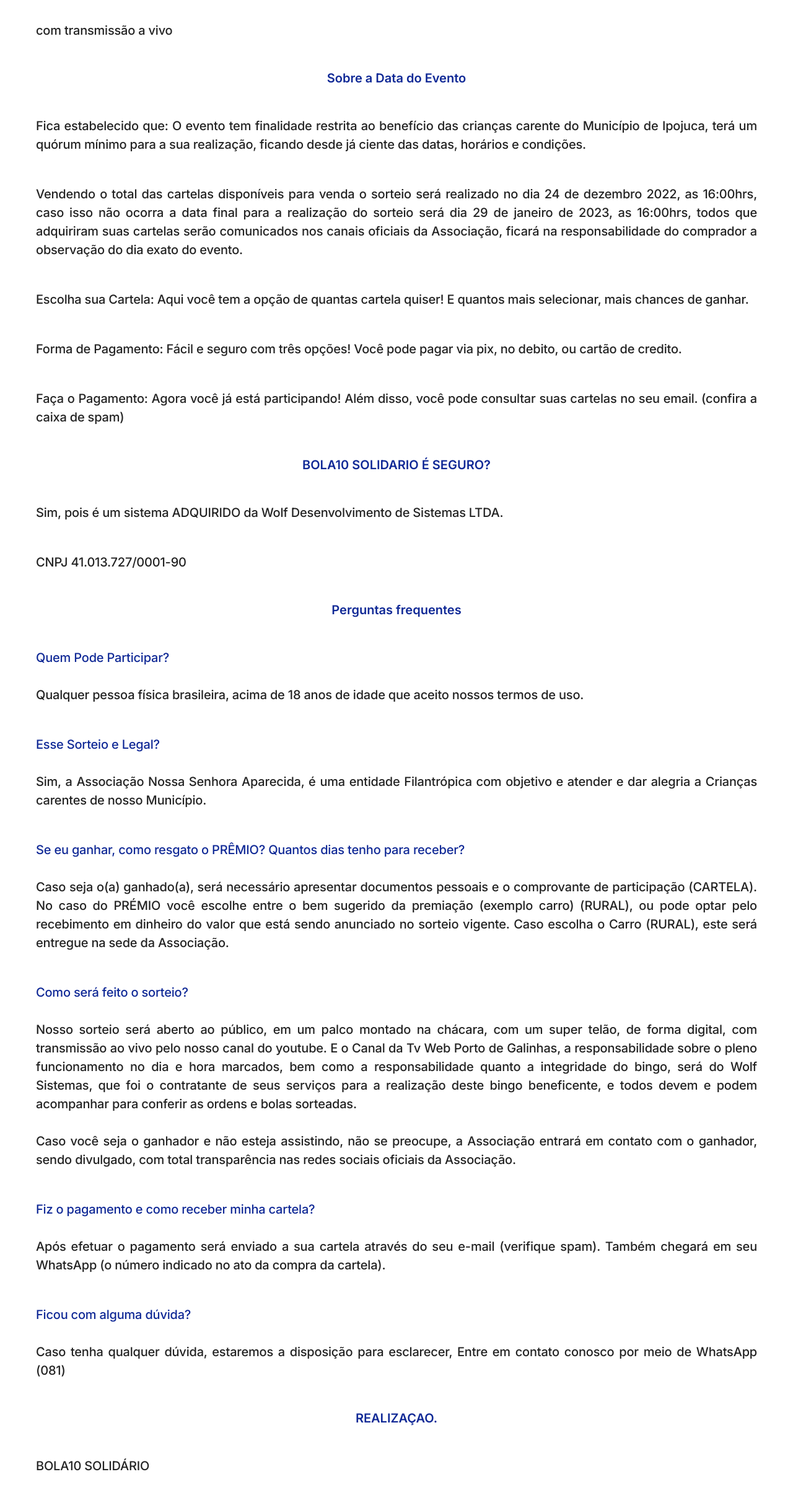
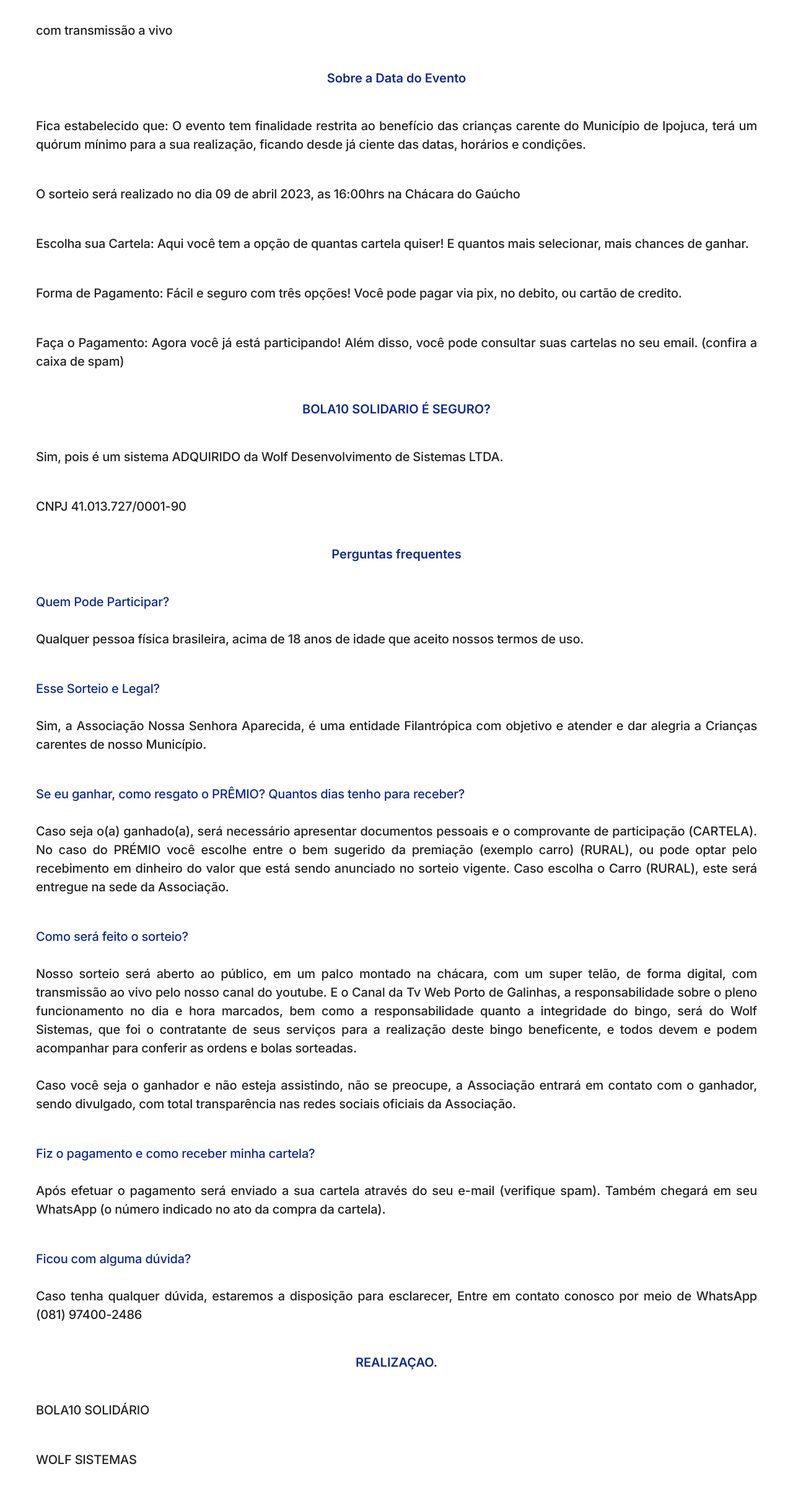
Before and after one commit to claudiocassimiro/associacao-nossa-senhora-aparecida, a Next.js app: page /regulation in a window 1280 px wide. Shown: the part 638-3050 px from the top of the page at 62% size. Built offline with nearby package versions, Linux system fonts and the light colour scheme.

Commit message:
feat: hotfix

```diff
--- a/components/RegulationSection/index.tsx
+++ b/components/RegulationSection/index.tsx
@@ -24,12 +24,8 @@
         sua realização, ficando desde já ciente das datas, horários e condições.
       </p>
       <p className={styles.RegulationSectionText}>
-        Vendendo o total das cartelas disponíveis para venda o sorteio será
-        realizado no dia 24 de dezembro 2022, as 16:00hrs, caso isso não ocorra
-        a data final para a realização do sorteio será dia 29 de janeiro de
-        2023, as 16:00hrs, todos que adquiriram suas cartelas serão comunicados
-        nos canais oficiais da Associação, ficará na responsabilidade do
-        comprador a observação do dia exato do evento.
+        O sorteio será realizado no dia 09 de abril 2023, as 16:00hrs na Chácara
+        do Gaúcho
       </p>
       <p className={styles.RegulationSectionText}>
         Escolha sua Cartela: Aqui você tem a opção de quantas cartela quiser! E
@@ -111,7 +107,7 @@
       </p>
       <p className={styles.RegulationSectionAnswerText}>
         Caso tenha qualquer dúvida, estaremos a disposição para esclarecer,
-        Entre em contato conosco por meio de WhatsApp (081)
+        Entre em contato conosco por meio de WhatsApp (081) 97400-2486
       </p>
 
       <h3 className={styles.RegulationSectionSubTitle}>REALIZAÇAO.</h3>
```
